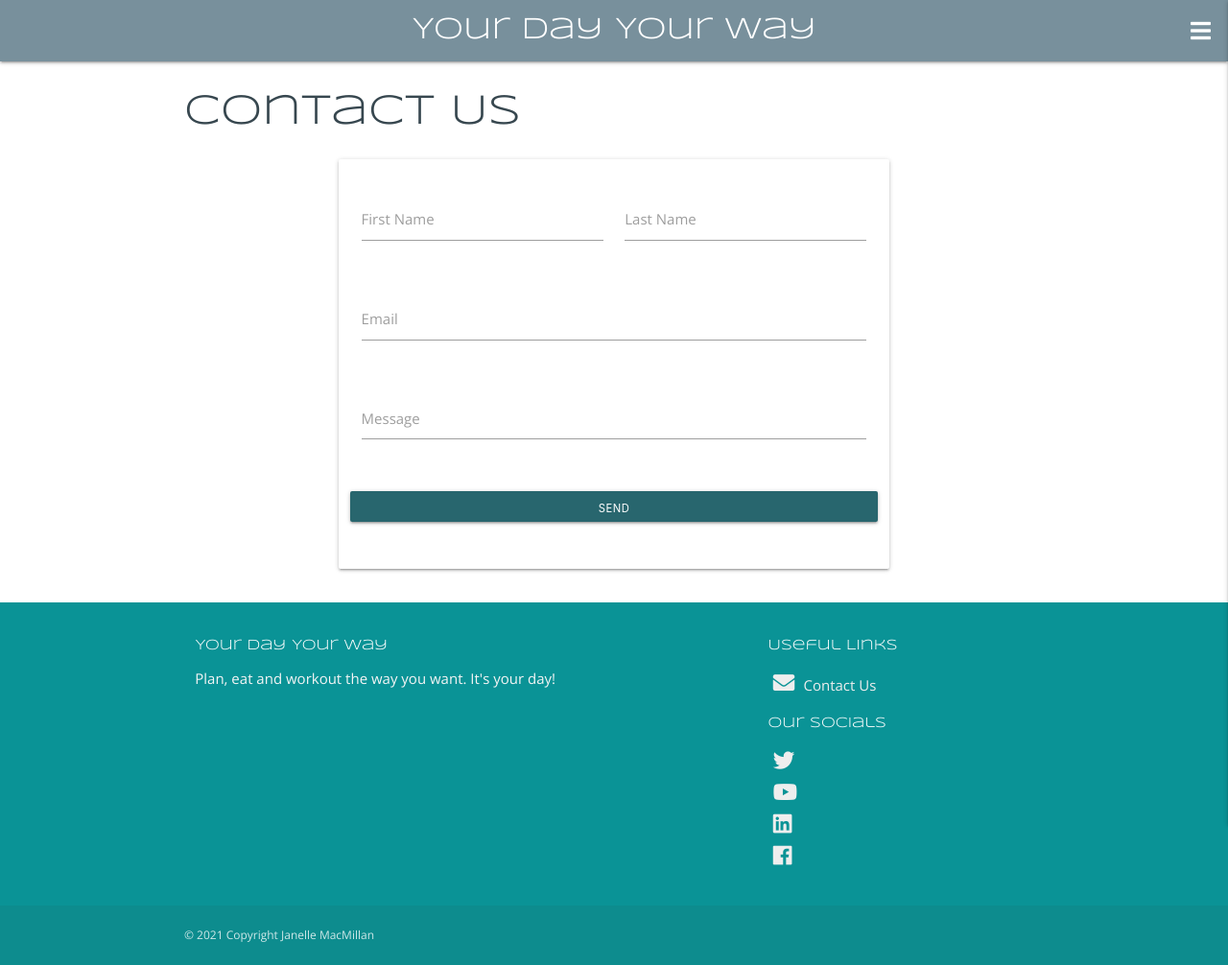
After one commit to JanelleG51/Your-Day-Your-Way, a Flask app: page /contact in a window 1280 px wide. The commit adds this page. Shown: the whole page at 96% size. Run offline with Flask 2, Linux system fonts and the light colour scheme; some libraries are stand-ins or nearby versions.

Commit message:
feat: incorporate Flask-Mail and allow users to email using contact.html

```diff
--- a/app.py
+++ b/app.py
@@ -3,6 +3,7 @@ from flask import (
     Flask, flash, render_template,
     redirect, request, session, url_for)
 from flask_pymongo import PyMongo
+from flask_mail import Mail, Message
 from bson.objectid import ObjectId
 from functools import wraps
 from werkzeug.security import generate_password_hash, check_password_hash
@@ -29,6 +30,18 @@ cloudinary.config(
     api_key=os.environ.get("API_KEY"),
     api_secret=os.environ.get("API_SECRET")
 )
+
+
+app.config['MAIL_SERVER'] = os.environ.get('MAIL_SERVER')
+app.config['MAIL_PORT'] = os.environ.get('MAIL_PORT')
+app.config['MAIL_USE_SSL'] = os.environ.get('MAIL_USE_SSL')
+app.config['MAIL_USERNAME'] = os.environ.get('MAIL_USERNAME')
+app.config['MAIL_PASSWORD'] = os.environ.get('MAIL_PASSWORD')
+app.config['MAIL_DEFAULT_SENDER'] = os.environ.get('MAIL_DEFAULT_SENDER')
+
+mail = Mail(app)
+site_email = "ydywplanner@gmail.com"
+
 
 # Login Required Decorator Credit:
 # https://flask.palletsprojects.com/en/2.0.x/patterns/viewdecorators/login-required-decorator
@@ -323,6 +336,30 @@ def full_workout(workout_id):
     return render_template("full_workout.html", workout=workout)
 
 
+@app.route("/contact", methods=["GET", "POST"])
+def contact():
+    if request.method == "POST":
+        email = request.form.get("email")
+        message_field = request.form.get("message-field")
+        msg = Message('We have your message!',
+                      html=('<p> Thank you for reaching out to us '
+                            'with your message: </p>'
+                            '<br>'
+                            '<p> %s </p>'
+                            '<br>'
+                            '<p>We will get back to you as soon as we can.</p>'
+                            '<br>'
+                            '<p>We hope you are enjoying your day!</p>'
+                            % message_field),
+                      sender=site_email,
+                      cc=[email],
+                      recipients=[site_email])
+        mail.send(msg)
+
+        flash("Thank you for contacting us. Your message is on its way!")
+    return render_template("contact.html")
+
+
 if __name__ == "__main__":
     app.run(host=os.environ.get("IP"),
             port=int(os.environ.get("PORT")),
--- a/templates/base.html
+++ b/templates/base.html
@@ -45,6 +45,7 @@
                     <li><a href="{{ url_for('meals') }}"><i class="fas fa-utensils"></i>Meals</a></li>
                     <li><a href="{{ url_for('login') }}"><i class="fas fa-sign-in-alt"></i>Log In</a></li>
                     <li><a href="{{ url_for('register') }}"><i class="fas fa-user-plus"></i>Register</a></li>
+                    <li><a href="{{ url_for('contact') }}"><i class="fas fa-envelope"></i></i>Contact Us</a></li>
                     {% endif %}
                 </ul>
             </div>
@@ -80,7 +81,7 @@
             <div class="col l4 offset-l2 s12">
               <h5 class="white-text footer-heading">Useful Links</h5>
               <ul class="social-links">
-                <li><a class="grey-text text-lighten-3" href="#!"><i
+                <li><a class="grey-text text-lighten-3" href="{{ url_for('contact') }}"><i
                   class="fa fa-envelope" aria-hidden="true"></i> Contact Us</a></li>
               </ul>
               <h5 class="white-text footer-heading">Our Socials</h5>
--- /dev/null
+++ b/templates/contact.html
@@ -0,0 +1,46 @@
+{% extends "base.html" %}
+
+{% block content %}
+
+<h3>Contact Us</h3>
+
+<div class="row">
+    <form class="col s12 m8 offset-m2" method="POST" action="{{ url_for('contact') }}">
+        <div class="card-panel">
+
+            <div class="row">
+                <div class="input-field col s6">
+                    <input id="first_name" type="text" class="validate">
+                    <label for="first_name">First Name</label>
+                </div>
+                <div class="input-field col s6">
+                    <input id="last_name" type="text" class="validate">
+                    <label for="last_name">Last Name</label>
+                </div>
+            </div>
+
+            <div class="row">
+                <div class="input-field col s12">
+                    <i class=""></i>
+                    <input id="email" name="email" type="email" class="validate" required>
+                    <label for="email">Email</label>
+                </div>
+            </div>
+            <div class="row">
+                <div class="input-field col s12">
+                    <textarea id="message-field" name="message-field" class="materialize-textarea validate"
+                        minlength="20" required></textarea>
+                    <label for="message-field">Message</label>
+                </div>
+            </div>
+
+            <div class="row">
+                <button type="submit" class="col s12 btn-small">
+                    Send <i class=""></i>
+                </button>
+            </div>
+        </div>
+    </form>
+</div>
+
+{% endblock%}
```
